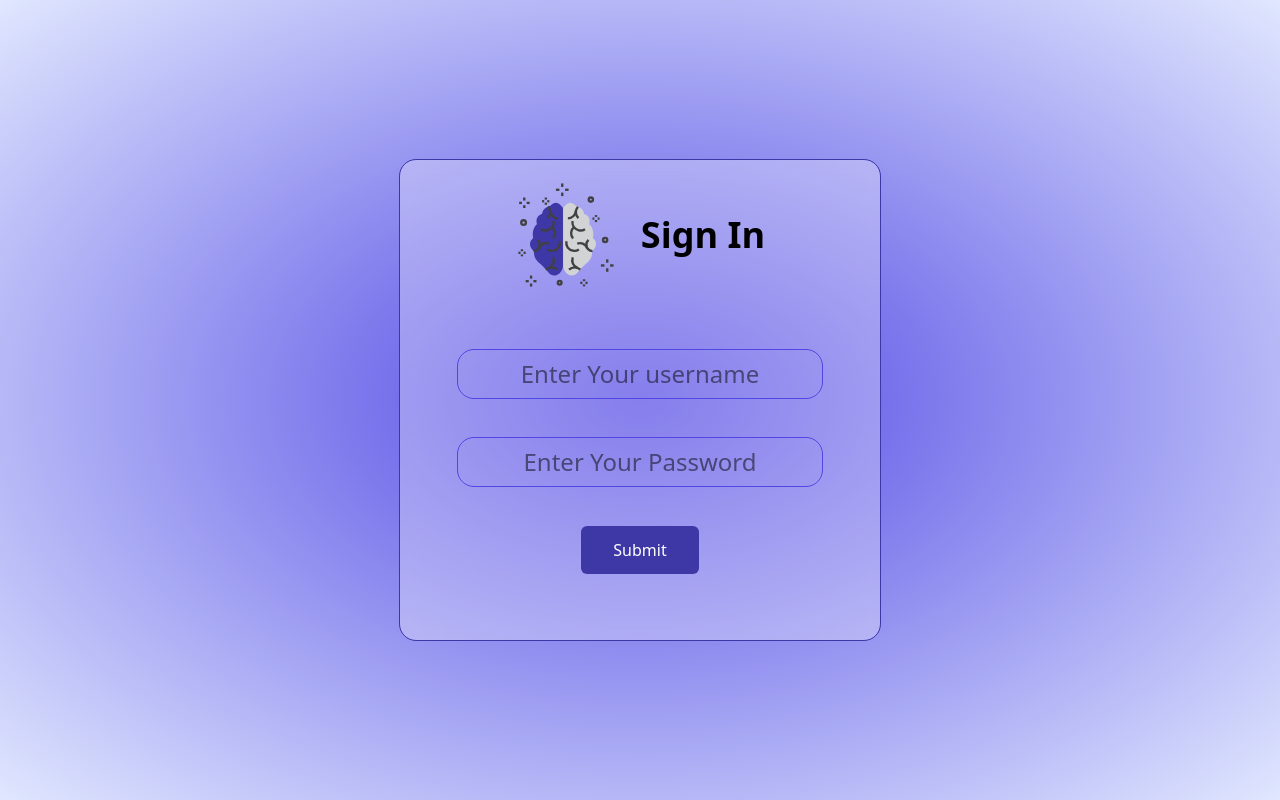
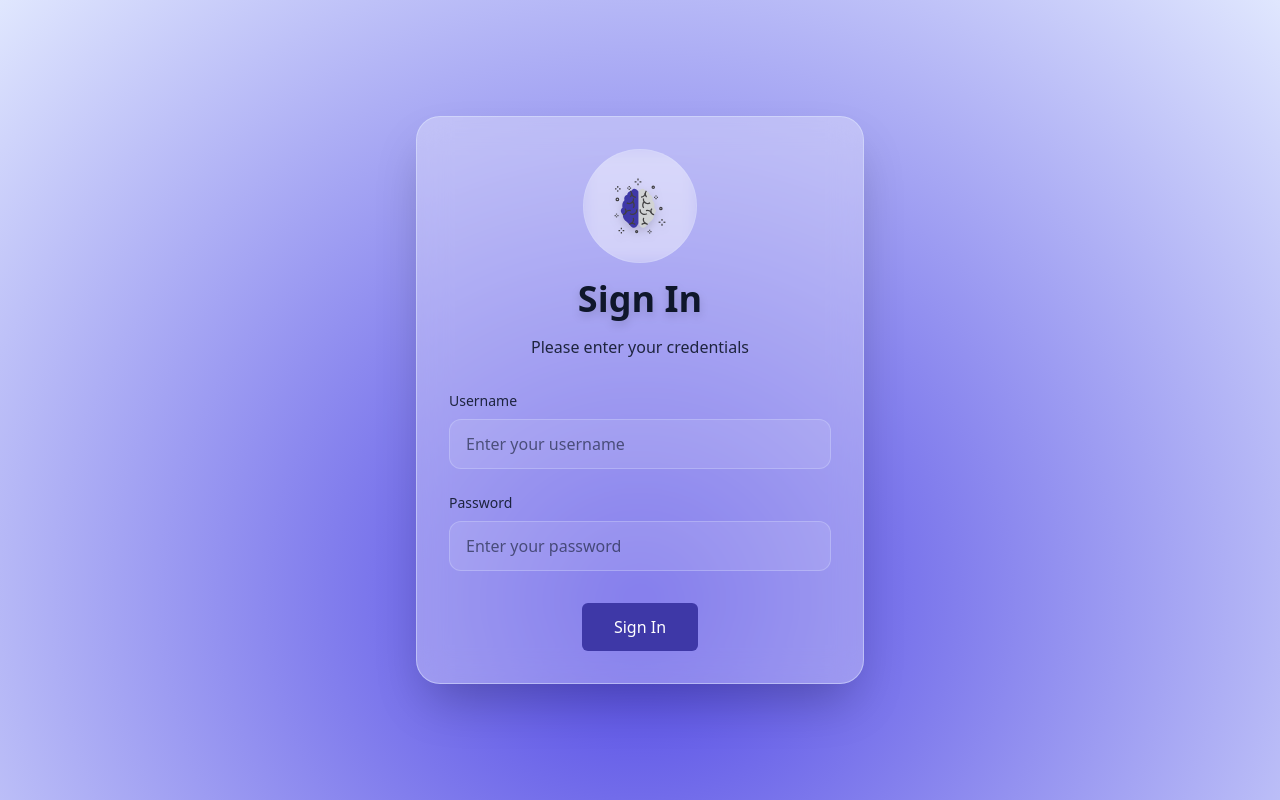
Before and after one commit to Bhumesh01/SecondBrain, a React (Vite) app in the folder client/: page /signin in a window 1280 px wide. Built offline with nearby package versions, Linux system fonts and the light colour scheme.

Commit message:
SignIn Completed

```diff
--- a/client/src/pages/SignIn.tsx
+++ b/client/src/pages/SignIn.tsx
@@ -1,23 +1,161 @@
-import { Button } from '../components/ui/Button'
-import Logo from '../icons/brain.svg'
-export function SignIn(){
-    return(
-        <div className="h-screen w-full bg-radial-[at_50%_50%] from-purpleBlue-500 to-purpleBlue-300 flex justify-center items-center">
-            <div className="bg-white/30 backdrop-blur-sm w-120 rounded-2xl h-120 outline outline-purpleBlue-600 flex flex-col gap-10 items-center flex-wrap m-5">
-                <div className='flex justify-center items-center flex-wrap mr-6'>
-                    <div><img width={150} src={Logo} /></div>
-                    <div className='font-bold text-4xl'>Sign In</div>
+import { useRef, useState } from "react"
+import { useNavigate } from "react-router-dom"
+import { Button } from "../components/ui/Button"
+import Logo from "../icons/brain.svg"
+import axios from "axios"
+
+const url = import.meta.env.VITE_BACKEND_URL
+
+export function SignIn() {
+  const navigate = useNavigate();
+  const [displayMessage, setDisplayMessage] = useState<string>("");
+  const [usernameError, setUsernameError] = useState<string>("");
+  const [passwordError, setPasswordError] = useState<string>("");
+  const [error, setError] = useState<string>("");
+  const [isLoading, setIsLoading] = useState<boolean>(false);
+
+  const usernameRef = useRef<HTMLInputElement>(null);
+  const passwordRef = useRef<HTMLInputElement>(null);
+  async function signin() {
+    try {
+      setIsLoading(true)
+      setUsernameError("");
+      setPasswordError("");
+      setError("");
+      setDisplayMessage("");
+
+      const username = usernameRef.current?.value;
+      const password = passwordRef.current?.value;
+
+      if (username && password) {
+        const response = await axios.post(`${url}/api/v1/signin`, {
+          username: username,
+          password: password,
+        })
+        console.log(response.data)
+        setDisplayMessage(response.data.message)
+        const jwt = response.data.token;
+        localStorage.setItem("token", jwt);
+        setTimeout(()=>{
+            navigate('/dashboard')
+        }, 1000)
+      }
+      else{
+        setError("All credentials are required")
+      }
+    } catch (err: any) {
+      if (err.response?.status === 400) {
+        setUsernameError(err.response.data.usernameErrors?.[0] || "")
+        setPasswordError(err.response.data.passwordErrors?.[0] || "")
+      } else if (err.response?.status === 403) {
+        setError(err.response.data.message)
+      } else if(err.response?.status === 404){
+        setError(err.response.data.message)
+        setTimeout(()=>{
+            navigate('/signup')
+        }, 1000)
+      } else {
+        setError("Something went wrong")
+      }
+    } finally {
+      setIsLoading(false)
+    }
+  }
+
+  return (
+    <div className="min-h-screen w-full bg-radial-[at_50%_75%] from-purpleBlue-500 to-purpleBlue-300 flex justify-center items-center p-4">
+      <div className="bg-white/30 backdrop-blur-lg border border-purpleBlue-300/50 shadow-2xl w-full max-w-md rounded-3xl p-8 space-y-8">
+        {/* Header Section */}
+        <div className="flex flex-col items-center space-y-4">
+          <div className="p-4 bg-white/20 rounded-full backdrop-blur-sm border border-purpleBlue-100/30">
+            <img width={80} height={80} src={Logo || "/placeholder.svg"} alt="Logo" className="drop-shadow-lg" />
+          </div>
+          <h1 className="font-bold text-4xl text-slate-900 drop-shadow-lg">Sign In</h1>
+          <p className="text-slate-900/90 text-center">Please enter your credentials</p>
+        </div>
+
+        {/* Form Section */}
+        <div className="space-y-6">
+          {/* Username Field */}
+          <div className="space-y-2">
+            <label htmlFor="username" className="block text-slate-900/90 font-medium text-sm">
+              Username
+            </label>
+            <input
+              id="username"
+              type="text"
+              placeholder="Enter your username"
+              ref={usernameRef}
+              disabled={isLoading}
+              className="w-full px-4 py-3 bg-white/10 border border-purpleBlue-100/40 rounded-xl text-slate-900 placeholder:text-slate-900/60 focus:outline-none focus:ring-2 focus:ring-purpleBlue-100/60 focus:border-purpleBlue-100/60 transition-all duration-200 disabled:opacity-50"
+            />
+            {usernameError && (
+              <div className="bg-red-500 border border-red-600 rounded-lg p-3 text-red-100 text-sm font-medium backdrop-blur-sm">
+                <div className="flex items-center space-x-2">
+                  <span className="text-red-300">⚠</span>
+                  <span>{usernameError}</span>
                 </div>
-                <div className='text-xl sm:text-2xl margin-2'>
-                    <input type='text' placeholder='Enter Your username' className='outline outline-purpleBlue-500 text-center m-auto p-2 rounded-2xl' />
+              </div>
+            )}
+          </div>
+
+          {/* Password Field */}
+          <div className="space-y-2">
+            <label htmlFor="password" className="block text-slate-900/90 font-medium text-sm">
+              Password
+            </label>
+            <input
+              id="password"
+              type="password"
+              placeholder="Enter your password"
+              ref={passwordRef}
+              disabled={isLoading}
+              className="w-full px-4 py-3 bg-white/10 border border-purpleBlue-100/40 rounded-xl text-slate-900 placeholder:text-slate-900/60 focus:outline-none focus:ring-2 focus:ring-purpleBlue-100 focus:border-purpleBlue-100/60 transition-all duration-200 disabled:opacity-50"
+            />
+            {passwordError && (
+              <div className="bg-red-500 border border-red-600 rounded-lg p-3 text-red-100 text-sm font-medium backdrop-blur-sm">
+                <div className="flex items-center space-x-2 gap-1 justify-center">
+                  <span className="text-red-300">⚠</span>
+                  <span>{passwordError}</span>
                 </div>
-                <div className='text-xl sm:text-2xl margin-2'>
-                    <input type='password' placeholder='Enter Your Password' className='outline outline-purpleBlue-500 text-center m-auto p-2 rounded-2xl'/>
-                </div>
-                <div>
-                    <Button text='Submit' variant='primary' size='2xl' onClick={()=>{}}/>
-                </div>
+              </div>
+            )}
+          </div>
+
+          {/* Submit Button */}
+          <div className="pt-2 flex justify-center">
+            <div className={isLoading ? "opacity-75 cursor-not-allowed" : ""} >
+              <Button
+                text={isLoading ? "Logging In..." : "Sign In"}
+                variant="primary"
+                size="2xl"
+                onClick={signin}
+                loading={isLoading}
+              />
             </div>
+          </div>
+
+          {/* Success Message */}
+          {displayMessage && (
+            <div className="bg-green-500 border border-green-600 rounded-lg p-4 text-green-100 font-semibold backdrop-blur-sm">
+              <div className="flex items-center space-x-2 gap-1 justify-center">
+                <span className="text-green-300">✓</span>
+                <span>{displayMessage}</span>
+              </div>
+            </div>
+          )}
+
+          {/* Error Message */}
+          {error && (
+            <div className="bg-red-600 border border-red-500 rounded-lg p-4 text-red-100 font-semibold backdrop-blur-sm">
+              <div className="flex items-center space-x-2 gap-1 justify-center">
+                <span className="text-red-300">⚠</span>
+                <span>{error}</span>
+              </div>
+            </div>
+          )}
         </div>
-    )
+      </div>
+    </div>
+  )
 }
--- a/client/src/pages/SignUp.tsx
+++ b/client/src/pages/SignUp.tsx
@@ -2,10 +2,12 @@ import { useRef, useState } from "react"
 import { Button } from "../components/ui/Button"
 import Logo from "../icons/brain.svg"
 import axios from "axios"
+import { useNavigate } from "react-router-dom"
 
 const url = import.meta.env.VITE_BACKEND_URL
 
 export function SignUp() {
+  const navigate = useNavigate();
   const [displayMessage, setDisplayMessage] = useState<string>("")
   const [usernameError, setUsernameError] = useState<string>("")
   const [passwordError, setPasswordError] = useState<string>("")
@@ -33,9 +35,12 @@ export function SignUp() {
         })
         console.log(response.data)
         setDisplayMessage(response.data.message)
+        setTimeout(()=>{
+            navigate("/signin")
+        }, 2000)
       }
       else{
-        setError("ALL credentials are required")
+        setError("All credentials are required")
       }
     } catch (err: any) {
       if (err.response?.status === 400) {
```
